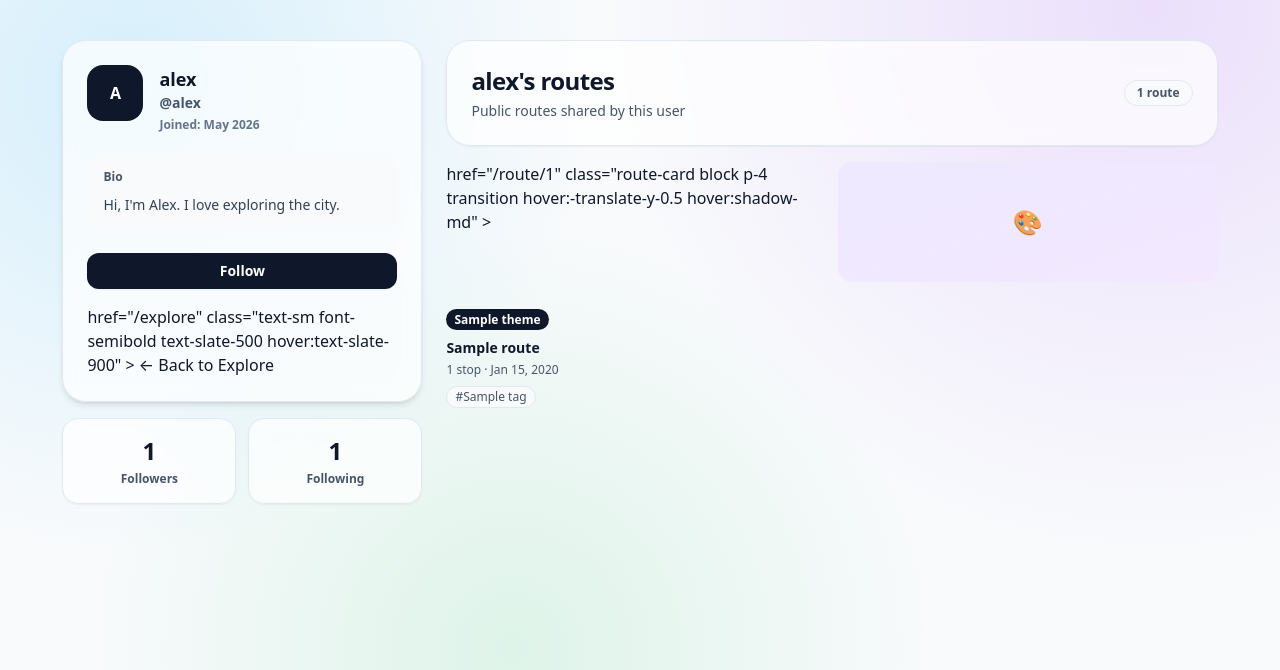
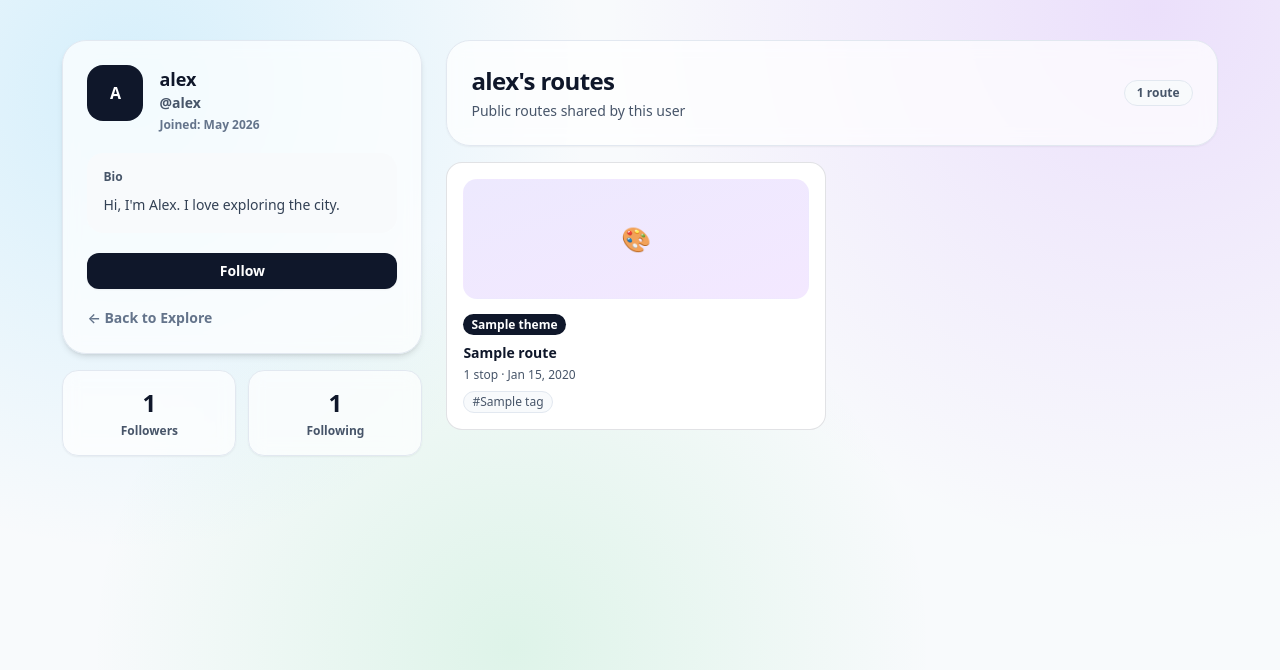
Before and after one commit to Bona-K/agiledevBSZ, a Flask app: template templates/user_profile.html in a window 1280 px wide. Shown: the part 71-741 px from the top of the page. Run offline with Flask 3, Linux system fonts and the light colour scheme; tables that the repository leaves empty hold one stand-in row (values such as "Sample post"); the template is opened without the code that fills it: values that come from a table or form of the project are taken from there, most other values are stand-ins (such as "Sample title", 1, 10 or a date in 2020); some libraries are stand-ins or nearby versions.

Commit message:
fix: correct unclosed quotes on anchor tags in user_profile.html

```diff
--- a/templates/user_profile.html
+++ b/templates/user_profile.html
@@ -71,11 +71,10 @@
         <!-- Back link -->
         <div class="mt-4">
 
-            href="{{ url_for('explore') }}"
-            class="text-sm font-semibold text-slate-500 hover:text-slate-900"
-          >
-            ← Back to Explore
-          </a>
+            <a href="{{ url_for('explore') }}"
+              class="text-sm font-semibold text-slate-500 hover:text-slate-900">
+              ← Back to Explore
+            </a>
         </div>
       </div>
 
@@ -119,9 +118,8 @@
       <div class="mt-4 grid gap-3 sm:grid-cols-2">
         {% for route in user_routes %}
 
-          href="{{ url_for('route_detail', route_id=route.id) }}"
-          class="route-card block p-4 transition hover:-translate-y-0.5 hover:shadow-md"
-        >
+          <a href="{{ url_for('route_detail', route_id=route.id) }}"
+             class="route-card block p-4 transition hover:-translate-y-0.5 hover:shadow-md">
           <!-- Thumbnail placeholder -->
           <div class="route-thumb flex items-center justify-center bg-gradient-to-br
             {% if route.theme == 'first date' %}from-pink-100 to-rose-100
```
